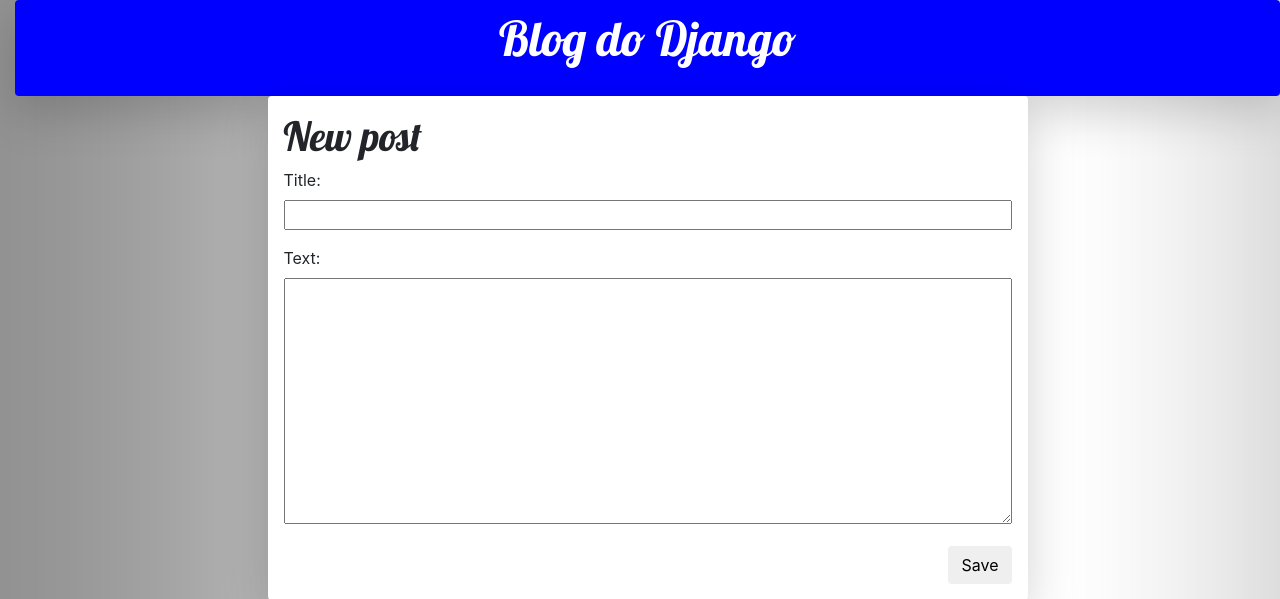
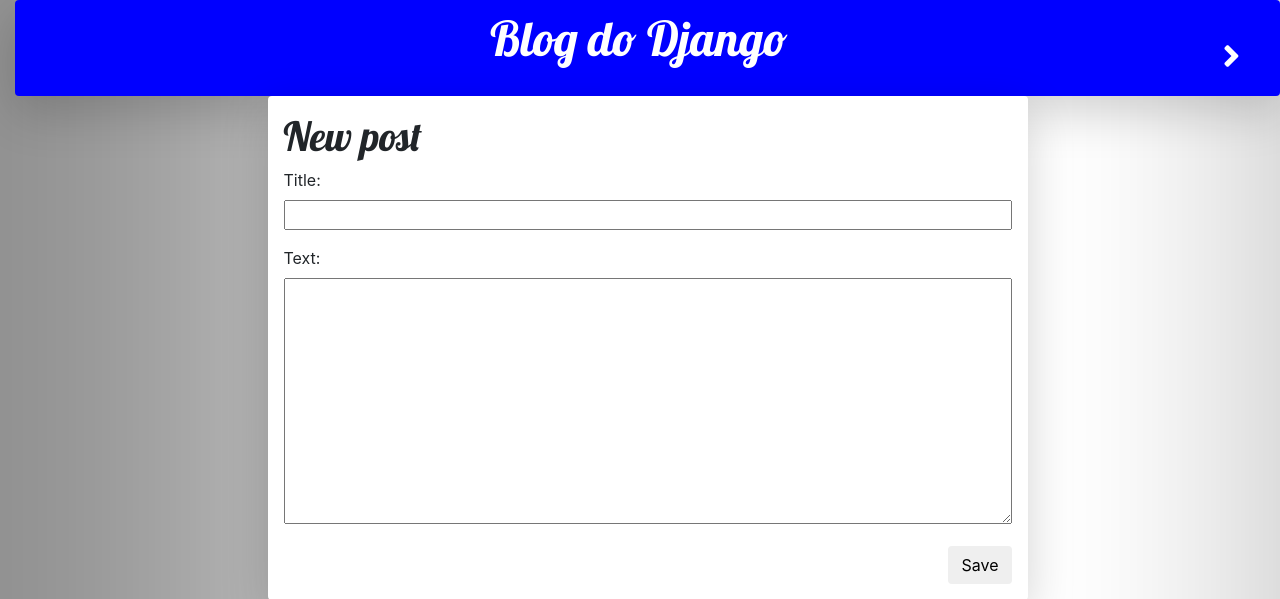
Before and after one commit to SouzRod/Primeiro-blog-em-Python-Django, a Django app: a page that uses blog/templates/blog/base.html in a window 1280 px wide. Shown: the top 599 px of the page. Run offline with Django 3.2, Linux system fonts and the light colour scheme; the visitor is signed in with stand-in values (Sample User, id 1); some libraries are stand-ins or nearby versions.

Commit message:
Acrescentei dois icones, de editar e acrescentar post.

```diff
--- a/blog/templates/blog/base.html
+++ b/blog/templates/blog/base.html
@@ -7,18 +7,18 @@
     <script src="https://cdnjs.cloudflare.com/ajax/libs/popper.js/1.14.3/umd/popper.min.js" integrity="sha384-ZMP7rVo3mIykV+2+9J3UJ46jBk0WLaUAdn689aCwoqbBJiSnjAK/l8WvCWPIPm49" crossorigin="anonymous"></script>
     <script src="https://stackpath.bootstrapcdn.com/bootstrap/4.1.3/js/bootstrap.min.js" integrity="sha384-ChfqqxuZUCnJSK3+MXmPNIyE6ZbWh2IMqE241rYiqJxyMiZ6OW/JmZQ5stwEULTy" crossorigin="anonymous"></script>
     <link href="//fonts.googleapis.com/css?family=Lobster&subset=latin,latin-ext" rel="stylesheet" type="text/css">
+    <link rel="stylesheet" href="https://use.fontawesome.com/releases/v5.2.0/css/all.css" integrity="sha384-hWVjflwFxL6sNzntih27bfxkr27PmbbK/iSvJ+a4+0owXq79v+lsFkW54bOGbiDQ" crossorigin="anonymous">
     <link rel="stylesheet" href="{% static 'css/blog.css' %}">
 
 </head>
 <body>
     <div class="page-header shadow-lg rounded">
             {% if user.is_authenticated %}
-                <a href="{% url 'post_new' %}" class="top-menu"><span class="glyphicon glyphicon-plus"></span></a>
+                <a href="{% url 'post_new' %}" class="top-menu"><i class="fas fa-angle-right"></i></a>
             {% endif %}
         <h1><a href="/">Blog do Django</a></h1>
     </div>
     <div class="container">
-
         <div class="row">
             <div class="col-md-2"></div>
             <div class="col-md-8 shadow-lg p-3 mb-5 bg-white rounded">
@@ -27,7 +27,6 @@
             </div>
             <div class="col-md-2"></div>
         </div>
-
     </div>
 </body>
 </html>
--- a/blog/templates/blog/post_detail.html
+++ b/blog/templates/blog/post_detail.html
@@ -8,7 +8,7 @@
             </div>
         {% endif %}
         {% if user.is_authenticated %}
-            <a class="btn btn-default" href="{% url 'post_edit' pk=post.pk %}"><span class="glyphicon glyphicon-pencil"></span></a>
+            <a class="far fa-edit" href="{% url 'post_edit' pk=post.pk %}"><span class="glyphicon glyphicon-pencil"></span></a>
         {% endif %}
         <h1>{{ post.title }}</h1>
         <p>{{ post.text|linebreaksbr }}</p>
```
Also changed, not shown: blog/static/css/blog.css (line endings or trailing spaces).
